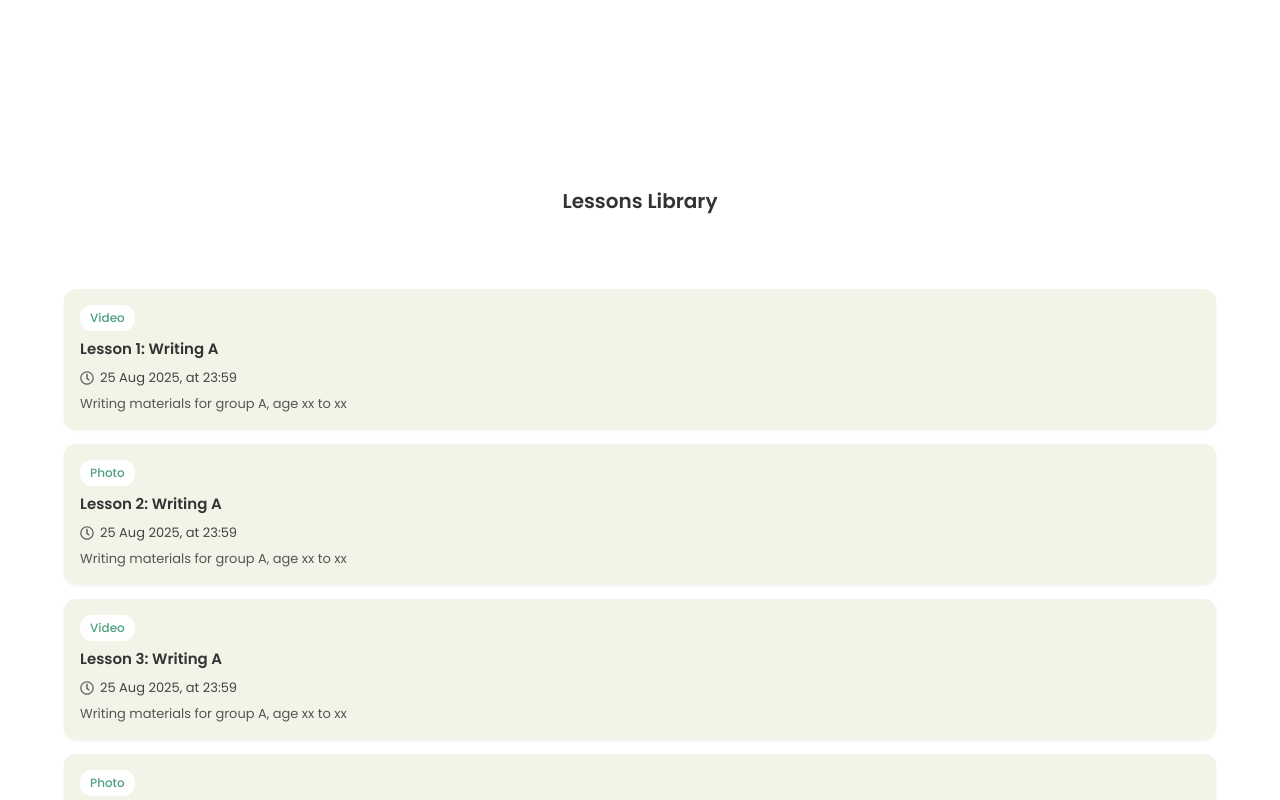
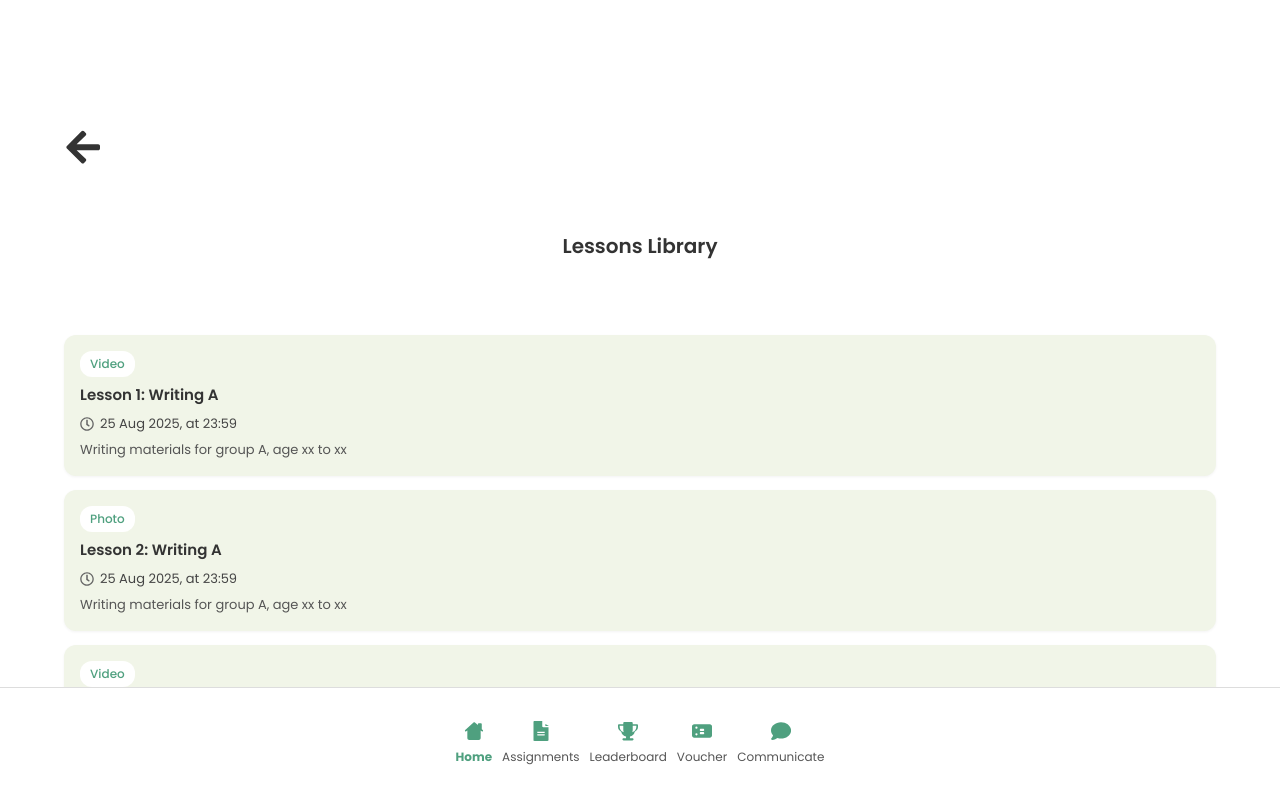
Before and after one commit to elizalsmn/CTG4-2025, a React (Create React App) app in the folder frontend/: page /LessonsLibrary in a window 1280 px wide. Shown: the top 800 px of the page. Built offline with nearby package versions, Linux system fonts and the light colour scheme.

Commit message:
Library Back Button Added

```diff
--- a/frontend/src/components/LessonsLibrary.js
+++ b/frontend/src/components/LessonsLibrary.js
@@ -1,8 +1,10 @@
 import React, { useState, useRef, useEffect } from "react";
 import "./LessonsLibrary.css";
+import { FaArrowLeft} from 'react-icons/fa';
 import TranslationBubble from "./TranslationBubble";
 import { useNavigate } from "react-router-dom";
 import LessonCard from "./LessonCard";
+import UserMenu from "./UserMenu";
 
 function LessonsLibrary() {
   const [bubble, setBubble] = useState(null);
@@ -86,7 +88,10 @@ function LessonsLibrary() {
 
   return (
     <div className="lessons-library">
-      <h2 className="page-title">Lessons Library</h2>
+        <div className="header">
+            <FaArrowLeft onClick={() => navigate("/HomePage")}className="back-arrow" />
+            <h2 className="page-title">Lessons Library</h2>
+        </div>
 
       <div className="lessons-list">
         {lessons.map((lesson) => (
@@ -103,6 +108,8 @@ function LessonsLibrary() {
       {bubble && (
         <TranslationBubble text={bubble.text} x={bubble.x} y={bubble.y} />
       )}
+
+      <UserMenu/>
     </div>
   );
 }
```
